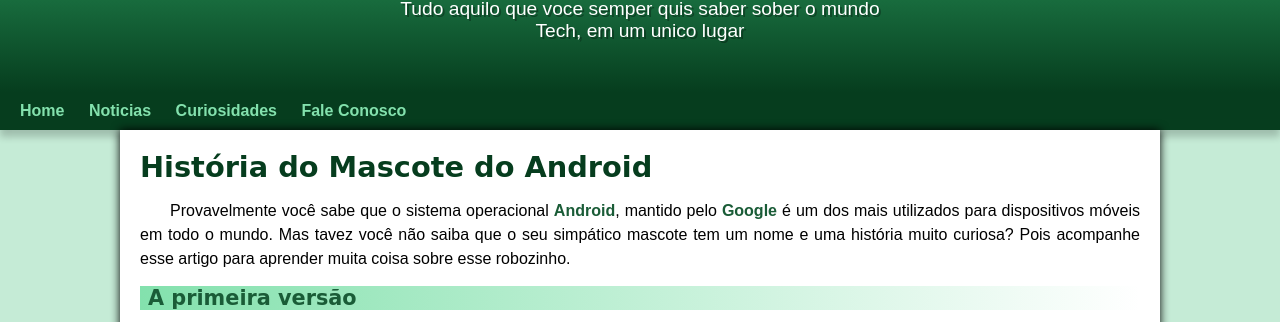
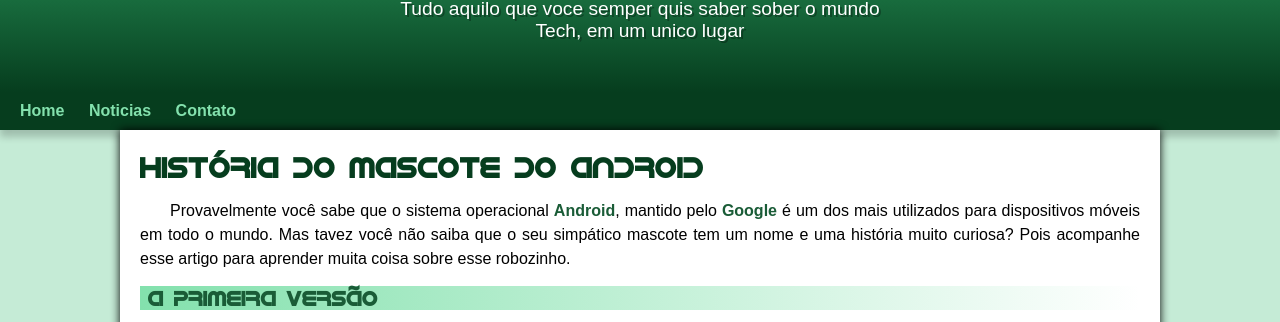
Before and after one commit to igorm1999/html-css, a plain HTML site: page primeiroprojeto.html in a window 1280 px wide. Shown: the part 119-441 px from the top of the page. Drawn offline with Linux system fonts and the light colour scheme; a web font is replaced by a local one.

Commit message:
update projeto

```diff
--- a/primeiroprojeto.css
+++ b/primeiroprojeto.css
@@ -2,7 +2,7 @@
 @charset "UTF-8";
 
 @import url('https://fonts.googleapis.com/css2?family=Bebas+Neue&family=Honk&display=swap');
-</style>
+
 
 @font-face{
 	font-family: "Android";
--- a/primeiroprojeto.html
+++ b/primeiroprojeto.html
@@ -17,8 +17,7 @@
 	<nav>
 		<a href="#"> Home</a>
 		<a href="#"> Noticias</a>
-		<a href="#"> Curiosidades</a>
-		<a href="#"> Fale Conosco</a>
+		<a href="#"> Contato</a>
 	</nav>
 	<main>
 		<article>
```
